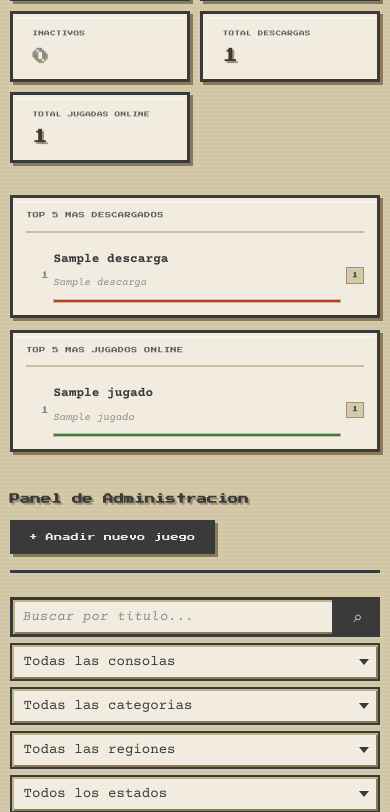
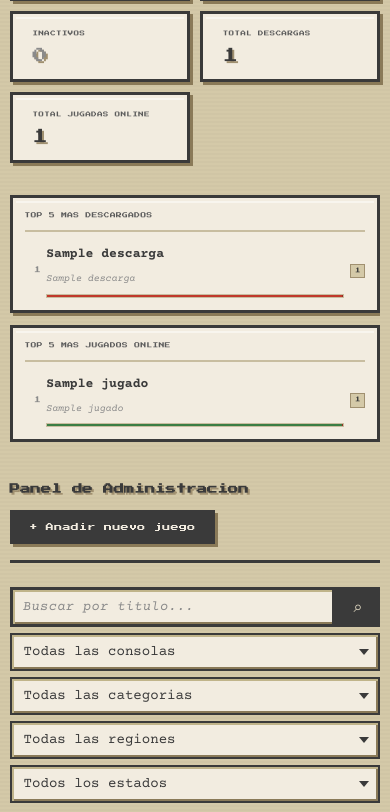
Before and after one commit to CHIMIgb/ROMs-Vault, a PHP site: template views/admin/dashboard.php in a window 390 px wide. Shown: the part 204-1016 px from the top of the page. Run offline with PHP 8.4, Linux system fonts and the light colour scheme; data comes from the database, SQL or seed files in the repository; the template is opened without the code that fills it: most values are stand-ins (such as "Sample title", 1, 10 or a date in 2020); grey boxes marked "Sample" are stand-in pictures; data that the repository does not hold is empty; some libraries are stand-ins or nearby versions.

Commit message:
Estilos finales

```diff
--- a/public/css/style.css
+++ b/public/css/style.css
@@ -734,11 +734,13 @@ nav a:hover {
 /* ===== ADMIN: RANKINGS ===== */
 .admin-rankings {
     display: grid;
-    grid-template-columns: repeat(auto-fit, minmax(280px, 1fr));
+    /* En desktop: 2 columnas lado a lado. En móvil: 1 sola columna */
+    grid-template-columns: repeat(auto-fit, minmax(min(100%, 280px), 1fr));
     gap: 1.25rem;
     margin-bottom: 2.5rem;
     width: 100%;
     box-sizing: border-box;
+    overflow: hidden;
 }
 
 .ranking-card {
@@ -747,6 +749,11 @@ nav a:hover {
     box-shadow: var(--raise-shadow);
     padding: 1rem 1.25rem;
     position: relative;
+    /* Nunca más ancho que su celda */
+    min-width: 0;
+    overflow: hidden;
+    box-sizing: border-box;
+    width: 100%;
 }
 
 .ranking-card::before {
@@ -778,6 +785,8 @@ nav a:hover {
     display: flex;
     flex-direction: column;
     gap: 0.65rem;
+    width: 100%;
+    overflow: hidden;
 }
 
 .ranking-item {
@@ -2214,25 +2223,64 @@ footer::before {
     .form-container h2 { font-size: 0.62rem; }
 
     /* ─── Admin dashboard rankings ─── */
-    .admin-rankings { grid-template-columns: 1fr; gap: 0.75rem; }
-    .ranking-card { padding: 0.75rem 0.85rem; }
-    .ranking-title { font-size: 0.38rem; }
-    .ranking-item { gap: 0.3rem; min-width: 0; overflow: hidden; }
-    .ranking-info { min-width: 0; flex: 1; overflow: hidden; }
+    .admin-rankings {
+        grid-template-columns: 1fr;   /* 1 columna: cada card ocupa todo el ancho */
+        gap: 0.75rem;
+    }
+    .ranking-card {
+        padding: 0.75rem;
+        width: 100%;
+        box-sizing: border-box;
+        overflow: hidden;
+    }
+    .ranking-title {
+        font-size: 0.36rem;
+        letter-spacing: 0.06em;
+        margin-bottom: 0.75rem;
+        /* Asegura que el título no desborde */
+        overflow: hidden;
+        white-space: nowrap;
+        text-overflow: ellipsis;
+    }
+    .ranking-list { gap: 0.5rem; width: 100%; overflow: hidden; }
+    .ranking-item {
+        display: flex;
+        align-items: center;
+        gap: 0.35rem;
+        min-width: 0;
+        overflow: hidden;
+        width: 100%;
+    }
+    .ranking-pos {
+        font-size: 0.42rem;
+        width: 1rem;
+        flex-shrink: 0;
+    }
+    .ranking-info {
+        flex: 1;
+        min-width: 0;       /* CRÍTICO: sin esto flex no trunca */
+        overflow: hidden;
+    }
     .ranking-game {
-        font-size: 0.8rem;
+        font-size: 0.82rem;
         white-space: nowrap;
         overflow: hidden;
         text-overflow: ellipsis;
         display: block;
         max-width: 100%;
     }
-    .ranking-platform { font-size: 0.65rem; }
+    .ranking-platform { font-size: 0.62rem; white-space: nowrap; }
+    .ranking-bar-track { margin-top: 3px; }
     .ranking-count {
-        font-size: 0.38rem;
-        padding: 0.15rem 0.3rem;
+        font-size: 0.34rem;
+        padding: 0.12rem 0.25rem;
         white-space: nowrap;
         flex-shrink: 0;
+        /* Limita el ancho del contador para no empujar el título */
+        max-width: 3.5rem;
+        overflow: hidden;
+        text-overflow: ellipsis;
+        text-align: center;
     }
 
     /* ─── Admin stats ─── */
```
